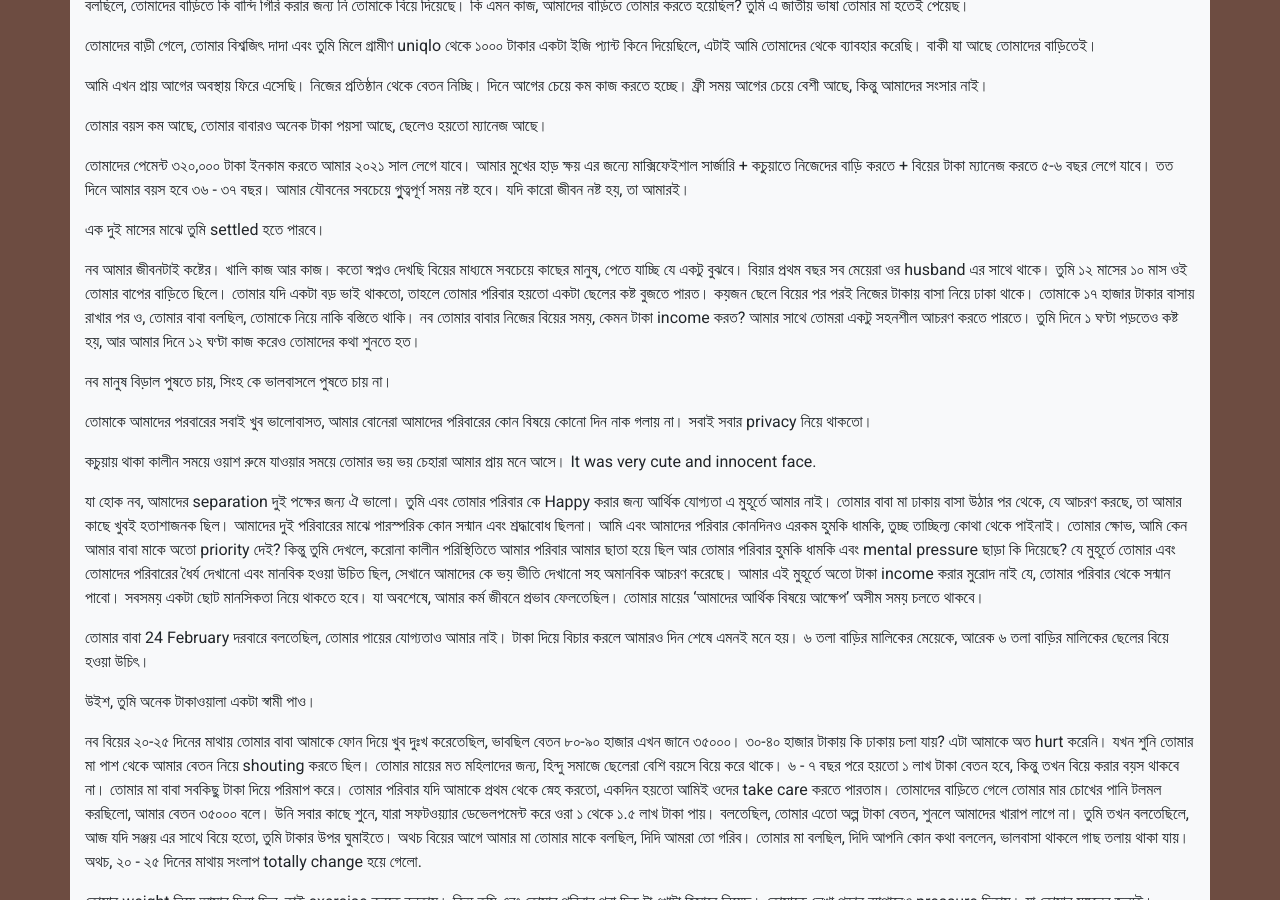
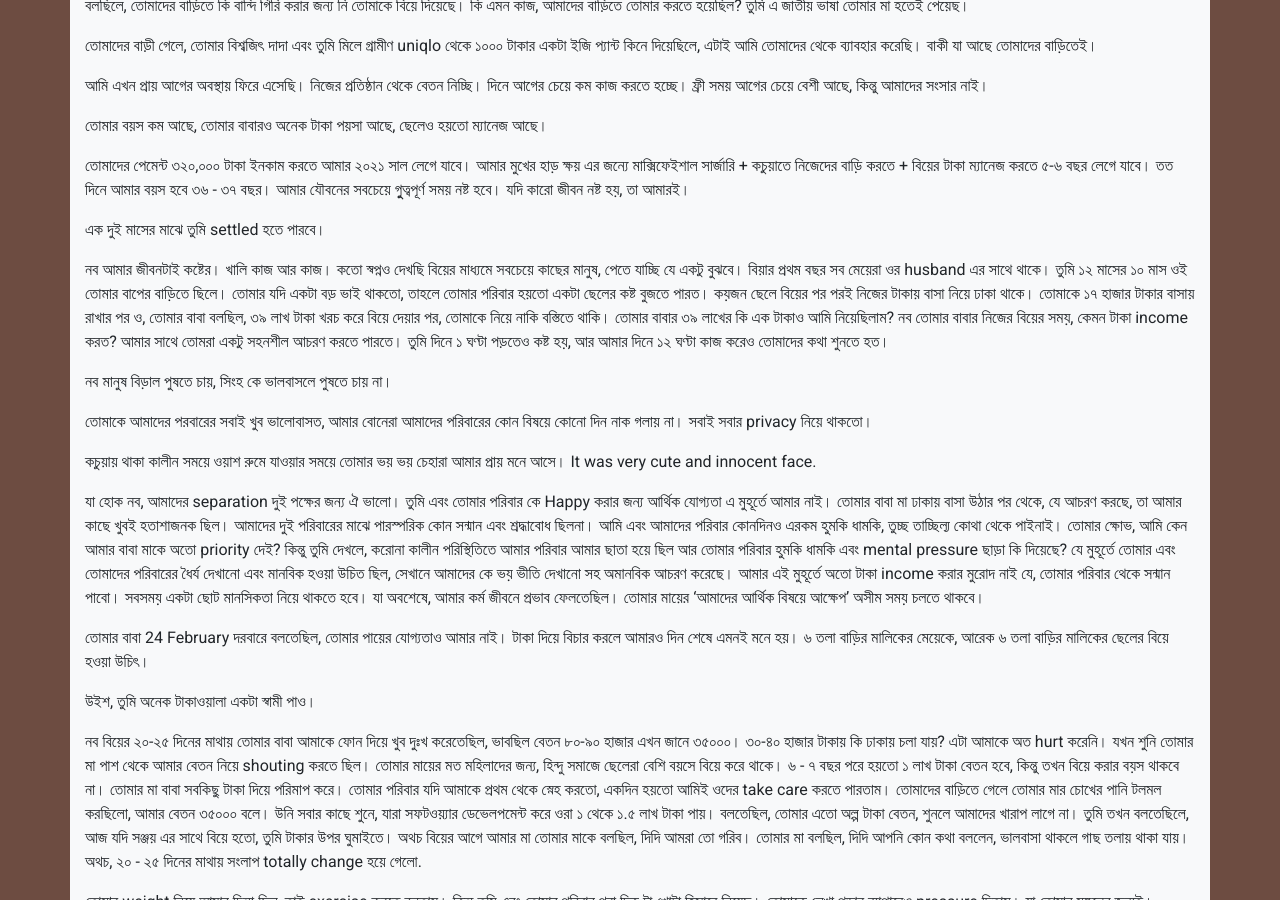
Before and after one commit to polodev/nobo, a Jekyll site: the page built from index.md, in a window 1280 px wide and 900 px high, scrolled down 2866 px. Built offline with Jekyll 4.4.1, drawn with Linux system fonts in a browser that asks for light colours; nearby versions of some CDN libraries.

Commit message:
--updated--

```diff
--- a/index.md
+++ b/index.md
@@ -73,7 +73,7 @@ active: last-message
 
 এক দুই মাসের মাঝে তুমি settled হতে পারবে।
 
-নব আমার জীবনটাই কষ্টের। খালি কাজ আর কাজ। কতো স্বপ্নও দেখছি বিয়ের মাধ্যমে সবচেয়ে কাছের মানুষ, পেতে যাচ্ছি যে একটু বুঝবে। বিয়ার প্রথম বছর সব মেয়েরা ওর husband এর সাথে থাকে। তুমি ১২ মাসের ১০ মাস ওই তোমার বাপের বাড়িতে ছিলে। তোমার যদি একটা বড় ভাই থাকতো, তাহলে তোমার পরিবার হয়তো একটা ছেলের কষ্ট বুজতে পারত। কয়জন ছেলে বিয়ের পর পরই নিজের টাকায় বাসা নিয়ে ঢাকা থাকে। তোমাকে ১৭ হাজার টাকার বাসায় রাখার পর ও, তোমার বাবা বলছিল, তোমাকে নিয়ে নাকি বস্তিতে থাকি। নব তোমার বাবার নিজের বিয়ের সময়, কেমন টাকা income করত? আমার সাথে তোমরা একটু সহনশীল আচরণ করতে পারতে। তুমি দিনে ১ ঘণ্টা পড়তেও কষ্ট হয়, আর আমার দিনে ১২ ঘণ্টা কাজ করেও তোমাদের কথা শুনতে হত।
+নব আমার জীবনটাই কষ্টের। খালি কাজ আর কাজ। কতো স্বপ্নও দেখছি বিয়ের মাধ্যমে সবচেয়ে কাছের মানুষ, পেতে যাচ্ছি যে একটু বুঝবে। বিয়ার প্রথম বছর সব মেয়েরা ওর husband এর সাথে থাকে। তুমি ১২ মাসের ১০ মাস ওই তোমার বাপের বাড়িতে ছিলে। তোমার যদি একটা বড় ভাই থাকতো, তাহলে তোমার পরিবার হয়তো একটা ছেলের কষ্ট বুজতে পারত। কয়জন ছেলে বিয়ের পর পরই নিজের টাকায় বাসা নিয়ে ঢাকা থাকে। তোমাকে ১৭ হাজার টাকার বাসায় রাখার পর ও, তোমার বাবা বলছিল, ৩৯ লাখ টাকা খরচ করে বিয়ে দেয়ার পর, তোমাকে নিয়ে নাকি বস্তিতে থাকি। তোমার বাবার ৩৯ লাখের কি এক টাকাও আমি নিয়েছিলাম? নব তোমার বাবার নিজের বিয়ের সময়, কেমন টাকা income করত? আমার সাথে তোমরা একটু সহনশীল আচরণ করতে পারতে। তুমি দিনে ১ ঘণ্টা পড়তেও কষ্ট হয়, আর আমার দিনে ১২ ঘণ্টা কাজ করেও তোমাদের কথা শুনতে হত।
 
 নব মানুষ বিড়াল পুষতে চায়, সিংহ কে ভালবাসলে পুষতে চায় না।
 
```
